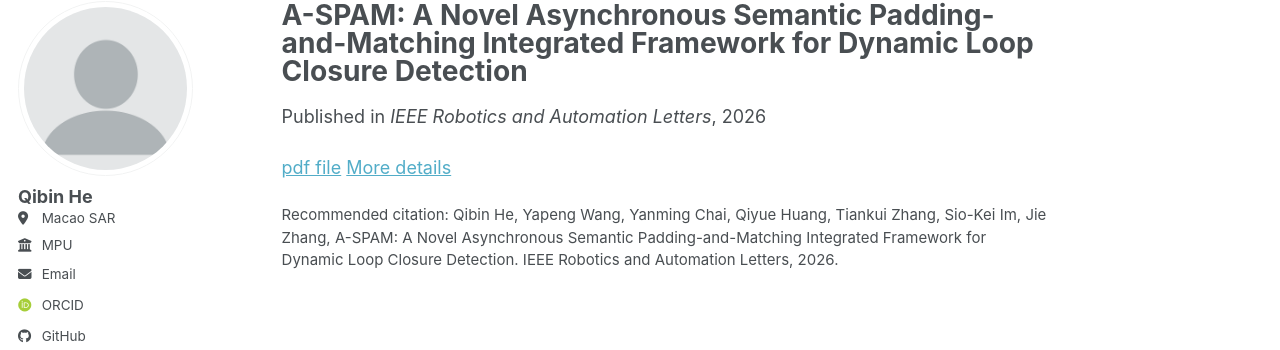
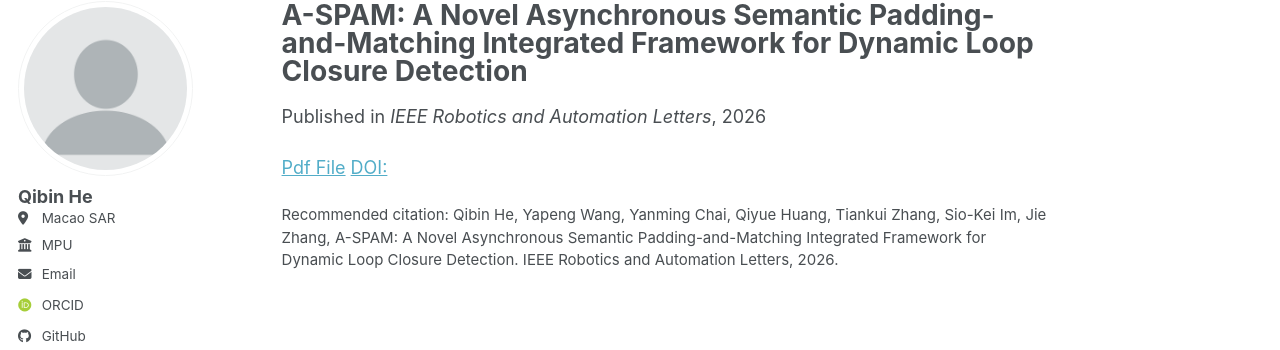
Before and after one commit to MECHA-HE/MECHA-HE.github.io, a Jekyll site: the page built from _publications/2026-01-01-A-SPAM-A-Novel-Asynchronous-Semantic-Padding-and-Matching-Integrated-Framework-for-Dynamic-Loop-Closure-Detection.md, in a window 1280 px wide. Shown: the part 98-448 px from the top of the page. Built offline with Jekyll 4.4.1, drawn with Linux system fonts in a browser that asks for light colours; some web fonts are replaced; a script bundle is joined from its source files by our own code; library files that are not in the unit come from our copies.

Commit message:
Update 2026-01-01-A-SPAM-A-Novel-Asynchronous-Semantic-Padding-and-Matching-Integrated-Framework-for-Dynamic-Loop-Closure-Detection.md

```diff
--- a/_publications/2026-01-01-A-SPAM-A-Novel-Asynchronous-Semantic-Padding-and-Matching-Integrated-Framework-for-Dynamic-Loop-Closure-Detection.md
+++ b/_publications/2026-01-01-A-SPAM-A-Novel-Asynchronous-Semantic-Padding-and-Matching-Integrated-Framework-for-Dynamic-Loop-Closure-Detection.md
@@ -8,4 +8,4 @@
 citation: ' Qibin He,  Yapeng Wang,  Yanming Chai,  Qiyue Huang,  Tiankui Zhang,  Sio-Kei Im,  Jie Zhang, A-SPAM: A Novel Asynchronous Semantic Padding-and-Matching Integrated Framework for Dynamic Loop Closure Detection. IEEE Robotics and Automation Letters, 2026.'
 
 ---
-[pdf file](https://raw.githubusercontent.com/MECHA-HE/MECHA-HE.github.io/master/_publications/A_SPAM_pre.pdf) [More details](https://ieeexplore.ieee.org/document/11263859)
+[Pdf File](https://raw.githubusercontent.com/MECHA-HE/MECHA-HE.github.io/master/_publications/A_SPAM_pre.pdf) [DOI:](https://ieeexplore.ieee.org/document/11263859)
```
